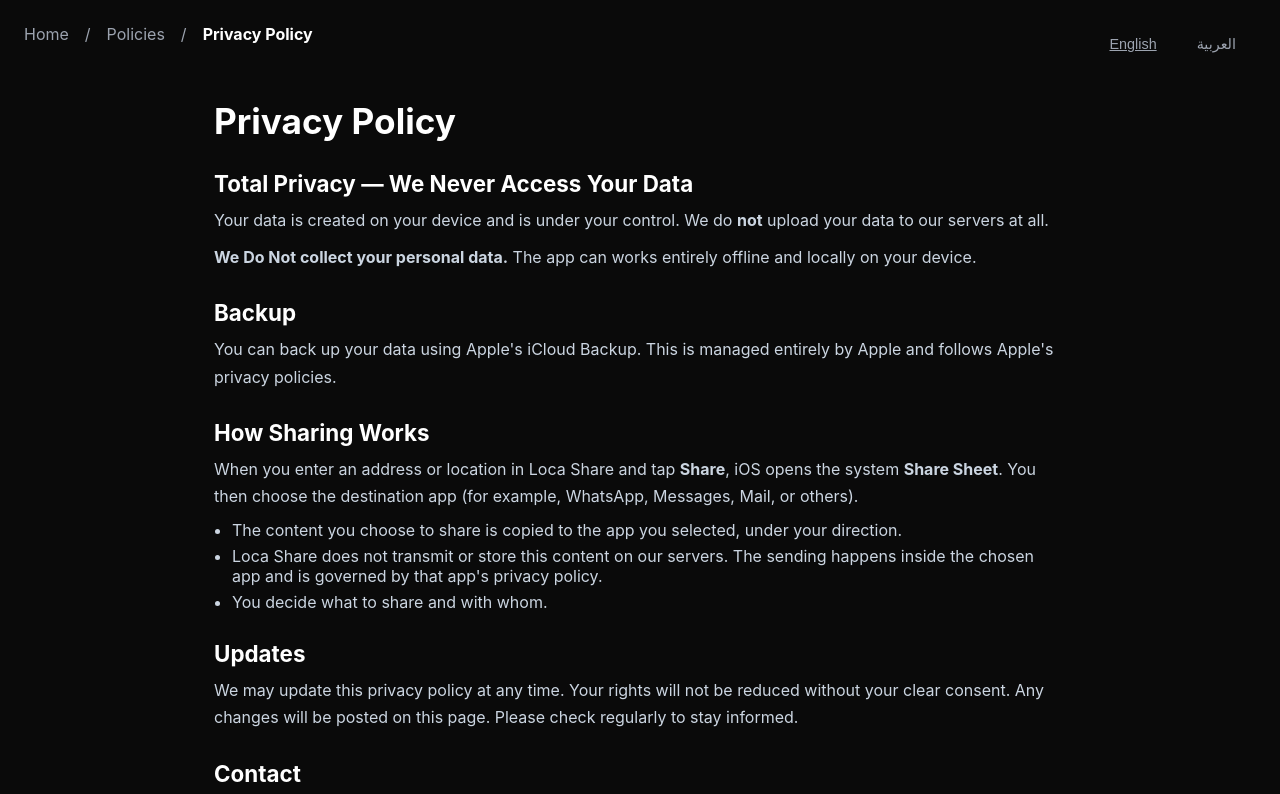
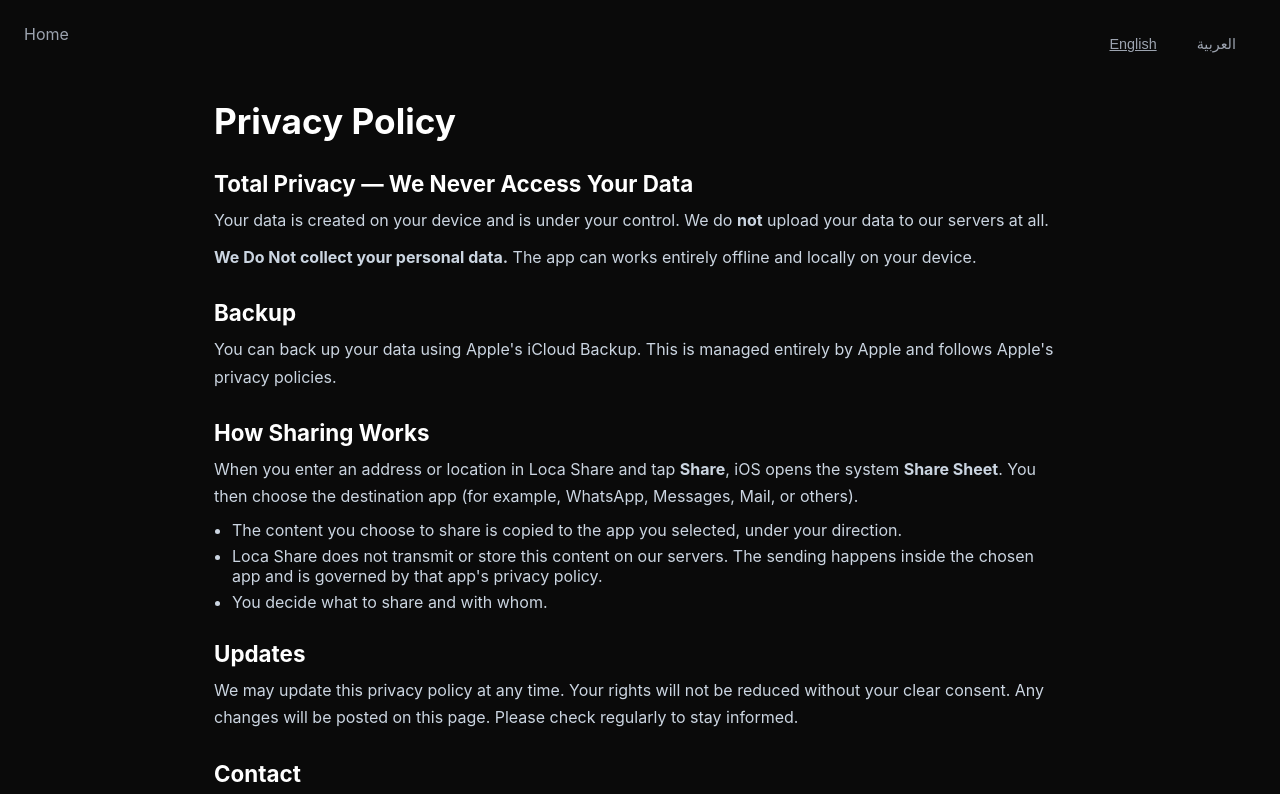
Before and after one commit to work8k/locashare, a plain HTML site: page policies/privacy-policy.html in a window 1280 px wide. Shown: the top 794 px of the page. Drawn offline with Linux system fonts and the light colour scheme.

Commit message:
Update privacy-policy.html

```diff
--- a/policies/privacy-policy.html
+++ b/policies/privacy-policy.html
@@ -85,10 +85,6 @@
   <header>
     <nav>
       <a href="/index.html">Home</a>
-      <span class="muted">/</span>
-      <span class="muted">Policies</span>
-      <span class="muted">/</span>
-      <strong>Privacy Policy</strong>
     </nav>
   </header>
   <main>
```
